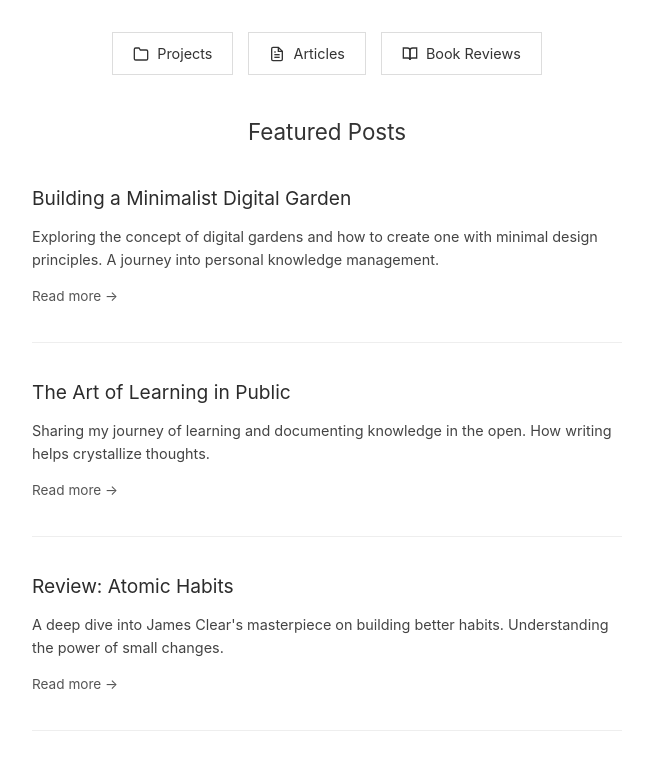
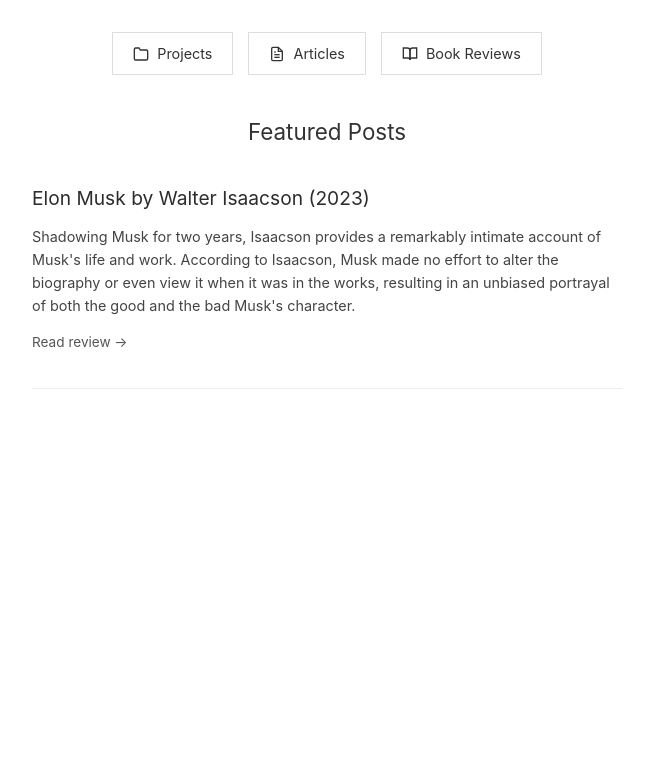
Before and after one commit to reubenpurcell/my-notebook, a plain HTML site: page index.html in a window 1280 px wide. Shown: the part 142-912 px from the top of the page, without its empty margins (313-966 px from the left). After the commit the page ends 800 px from the top, so only its background shows below. Drawn offline with Linux system fonts and the light colour scheme.

Commit message:
Update index.html

```diff
--- a/index.html
+++ b/index.html
@@ -3,7 +3,6 @@
 <head>
     <meta charset="UTF-8">
     <meta name="viewport" content="width=device-width, initial-scale=1.0">
-    <link rel="icon" type="image/x-icon" href="/favicon.ico">
     <title>My Notebook</title>
     <style>
         * {
@@ -151,13 +150,13 @@
     </header>
 
     <nav>
-        <a href="#projects" class="nav-button">
+        <a href="projects-landing.html" class="nav-button">
             <svg class="button-icon" viewBox="0 0 24 24">
                 <path d="M22 19a2 2 0 0 1-2 2H4a2 2 0 0 1-2-2V5a2 2 0 0 1 2-2h5l2 3h9a2 2 0 0 1 2 2z"/>
             </svg>
             Projects
         </a>
-        <a href="#articles" class="nav-button">
+        <a href="articles-landing.html" class="nav-button">
             <svg class="button-icon" viewBox="0 0 24 24">
                 <path d="M14 2H6a2 2 0 0 0-2 2v16a2 2 0 0 0 2 2h12a2 2 0 0 0 2-2V8z"/>
                 <polyline points="14 2 14 8 20 8"/>
@@ -167,7 +166,7 @@
             </svg>
             Articles
         </a>
-        <a href="#reviews" class="nav-button">
+        <a href="reviews-landing.html" class="nav-button">
             <svg class="button-icon" viewBox="0 0 24 24">
                 <path d="M2 3h6a4 4 0 0 1 4 4v14a3 3 0 0 0-3-3H2z"/>
                 <path d="M22 3h-6a4 4 0 0 0-4 4v14a3 3 0 0 1 3-3h7z"/>
@@ -180,21 +179,9 @@
         <h2>Featured Posts</h2>
         <div class="featured-posts">
             <article class="post-card">
-                <a href="#post1" class="post-title">Building a Minimalist Digital Garden</a>
-                <p class="post-excerpt">Exploring the concept of digital gardens and how to create one with minimal design principles. A journey into personal knowledge management.</p>
-                <a href="#post1" class="read-more">Read more →</a>
-            </article>
-
-            <article class="post-card">
-                <a href="#post2" class="post-title">The Art of Learning in Public</a>
-                <p class="post-excerpt">Sharing my journey of learning and documenting knowledge in the open. How writing helps crystallize thoughts.</p>
-                <a href="#post2" class="read-more">Read more →</a>
-            </article>
-
-            <article class="post-card">
-                <a href="#post3" class="post-title">Review: Atomic Habits</a>
-                <p class="post-excerpt">A deep dive into James Clear's masterpiece on building better habits. Understanding the power of small changes.</p>
-                <a href="#post3" class="read-more">Read more →</a>
+                <a href="review-page-final.html" class="post-title">Elon Musk by Walter Isaacson (2023)</a>
+                <p class="post-excerpt">Shadowing Musk for two years, Isaacson provides a remarkably intimate account of Musk's life and work. According to Isaacson, Musk made no effort to alter the biography or even view it when it was in the works, resulting in an unbiased portrayal of both the good and the bad Musk's character.</p>
+                <a href="review-page-final.html" class="read-more">Read review →</a>
             </article>
         </div>
     </section>
```
